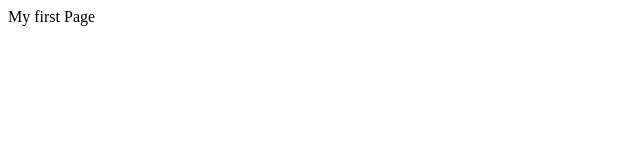
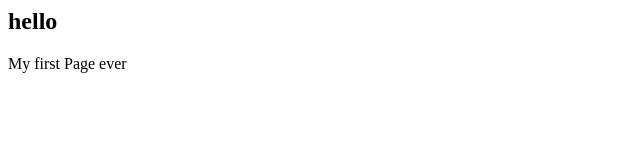
Before and after one commit to shreyadey16/exercise2, a plain HTML site: page index.html in a window 1280 px wide. Shown: the whole page, without its empty margins (0-640 px from the left). Drawn offline with Linux system fonts and the light colour scheme.

Commit message:
initial commit

```diff
--- a/index.html
+++ b/index.html
@@ -1,4 +1,5 @@
 <html>
 <head><title>My Page</title></head>
-<body>My first Page</body>
+<h2>hello</h2>
+<body>My first Page ever</body>
 </html>
```
